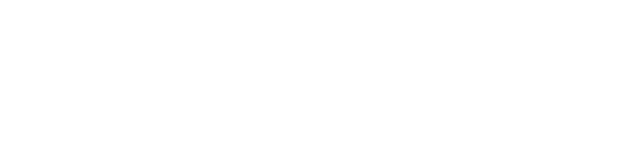
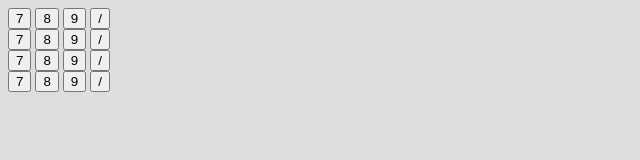
Before and after one commit to rezio3/calculator-typescript, a plain HTML site: page index.html in a window 1280 px wide. Shown: the whole page, without its empty margins (0-640 px from the left). Drawn offline with nearby package versions, Linux system fonts and the light colour scheme; files that its build step writes are made by us from their sources.

Commit message:
update index.html

```diff
--- a/index.html
+++ b/index.html
@@ -4,7 +4,42 @@
 		<meta charset="UTF-8" />
 		<meta http-equiv="X-UA-Compatible" content="IE=edge" />
 		<meta name="viewport" content="width=device-width, initial-scale=1.0" />
-		<title>Document</title>
+		<link rel="stylesheet" href="./css/style.css" />
+		<title>JR-Calculator</title>
 	</head>
-	<body></body>
+	<body>
+		<div class="calculator">
+			<div class="result" id="result"></div>
+			<div class="buttons">
+				<div class="buttons-line">
+					<button>7</button>
+					<button>8</button>
+					<button>9</button>
+					<button>/</button>
+				</div>
+				<div class="buttons-line">
+					<button>7</button>
+					<button>8</button>
+					<button>9</button>
+					<button>/</button>
+				</div>
+				<div class="buttons-line">
+					<button>7</button>
+					<button>8</button>
+					<button>9</button>
+					<button>/</button>
+				</div>
+				<div class="buttons-line">
+					<button>7</button>
+					<button>8</button>
+					<button>9</button>
+					<button>/</button>
+				</div>
+				<div class="buttons-line"></div>
+				<div class="buttons-line"></div>
+				<div class="buttons-line"></div>
+			</div>
+		</div>
+		<script src="app.js"></script>
+	</body>
 </html>
```
